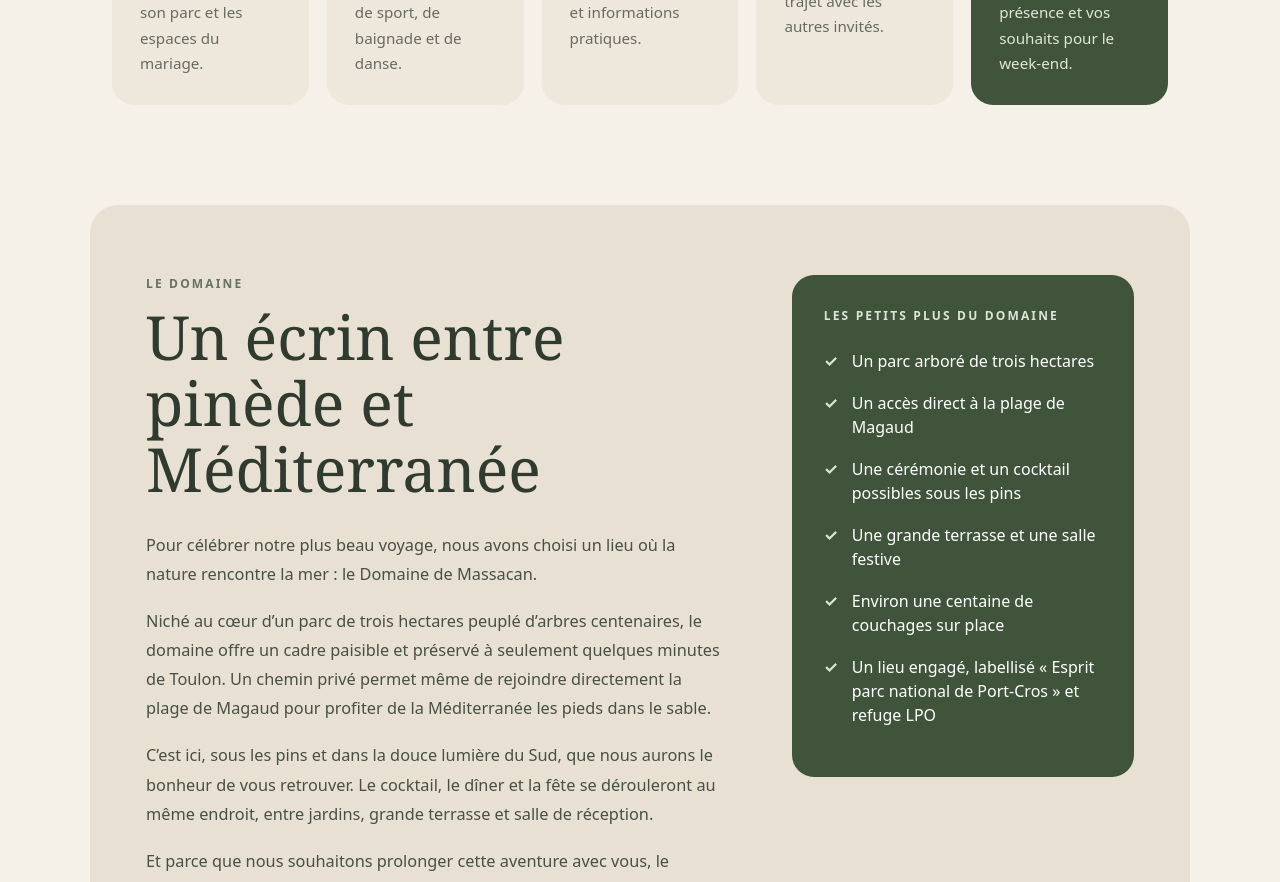
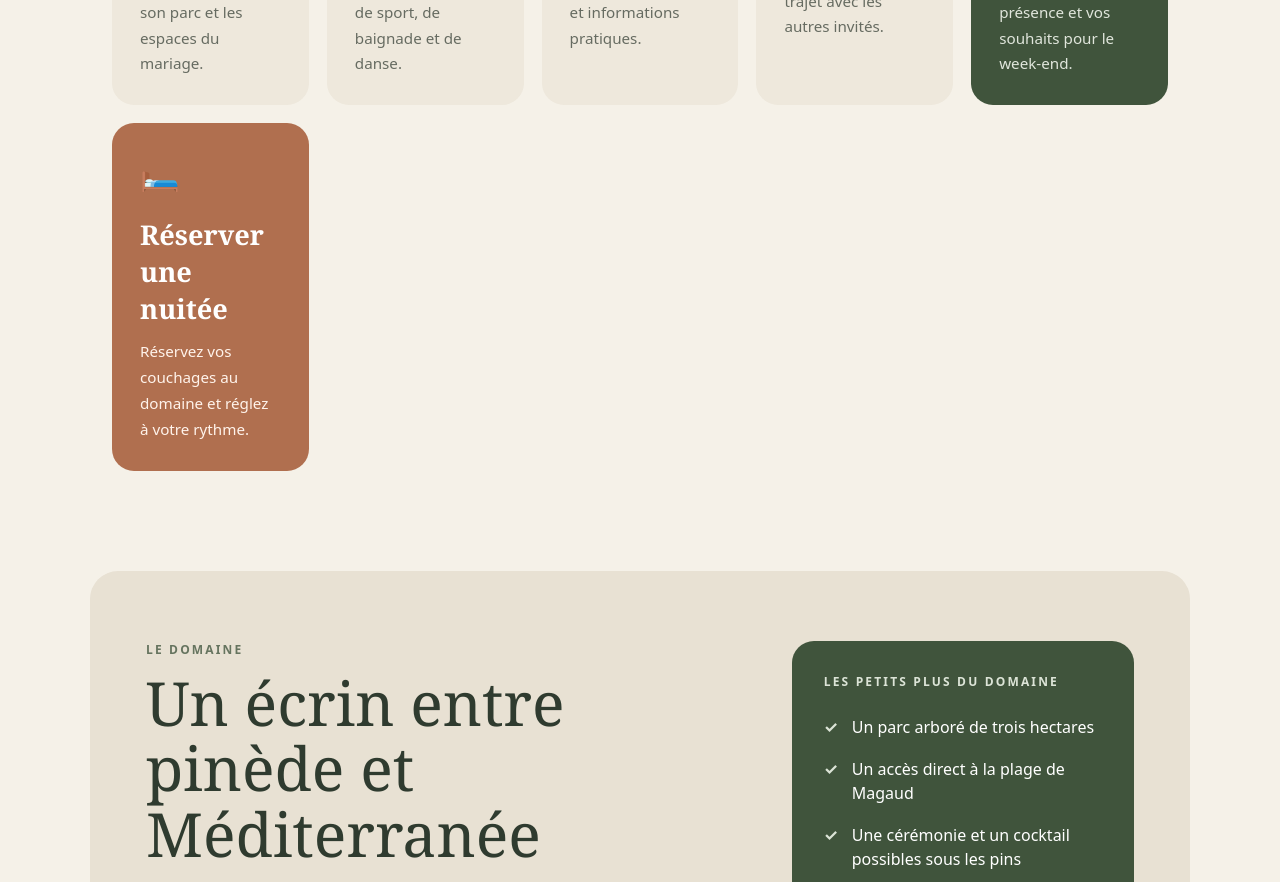
Before and after one commit to dambateo-wq/notre-plus-beau-voyage, a Next.js app in the folder mariage/: page / in a window 1280 px wide. Shown: the part 1440-2322 px from the top of the page. Built offline with nearby package versions, Linux system fonts and the light colour scheme; no server answers.

Commit message:
Add lodging reservations to the wedding site

```diff
--- a/mariage/app/page.tsx
+++ b/mariage/app/page.tsx
@@ -2,6 +2,7 @@ import WeddingSurvey from "./components/WeddingSurvey";
 import CarpoolBoard from "./components/CarpoolBoard";
 import RsvpReminder from "./components/RsvpReminder";
 import WeddingCountdown from "./components/WeddingCountdown";
+import LodgingBooking from "./components/LodgingBooking";
 
 export default function Home() {
   return (
@@ -54,6 +55,12 @@ export default function Home() {
           <span>🚲</span>
           <h3>Inscription au voyage</h3>
           <p>Confirmez votre présence et vos souhaits pour le week-end.</p>
+        </a>
+
+        <a className="card lodging-card" href="#hebergement">
+          <span>🛏️</span>
+          <h3>Réserver une nuitée</h3>
+          <p>Réservez vos couchages au domaine et réglez à votre rythme.</p>
         </a>
       </section>
 
@@ -232,6 +239,7 @@ export default function Home() {
       </section>
 
       <CarpoolBoard />
+      <LodgingBooking />
 
       <WeddingSurvey />
       <RsvpReminder />
```
